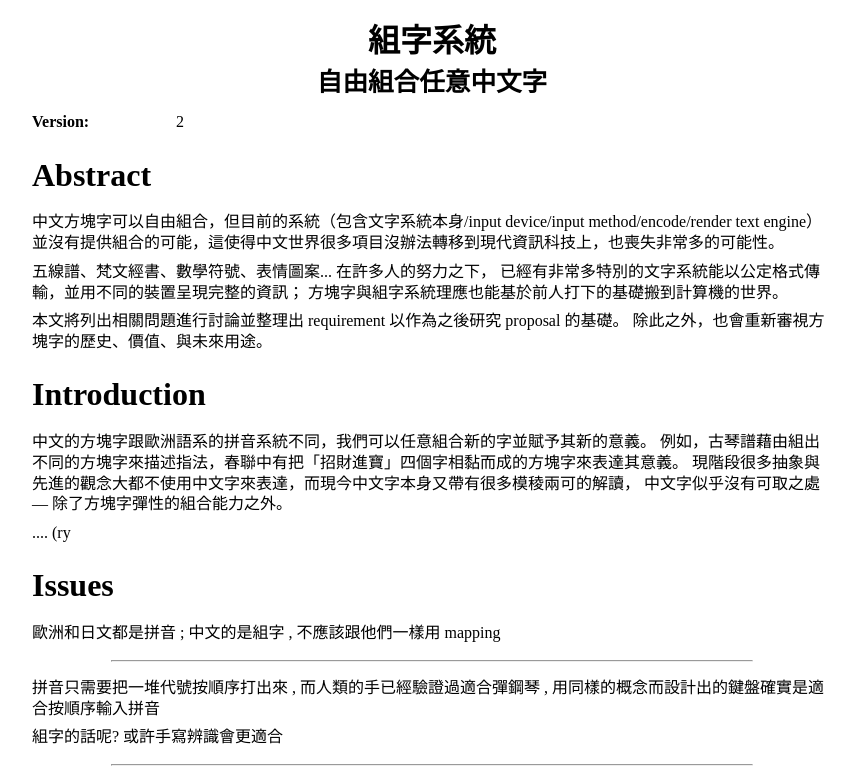
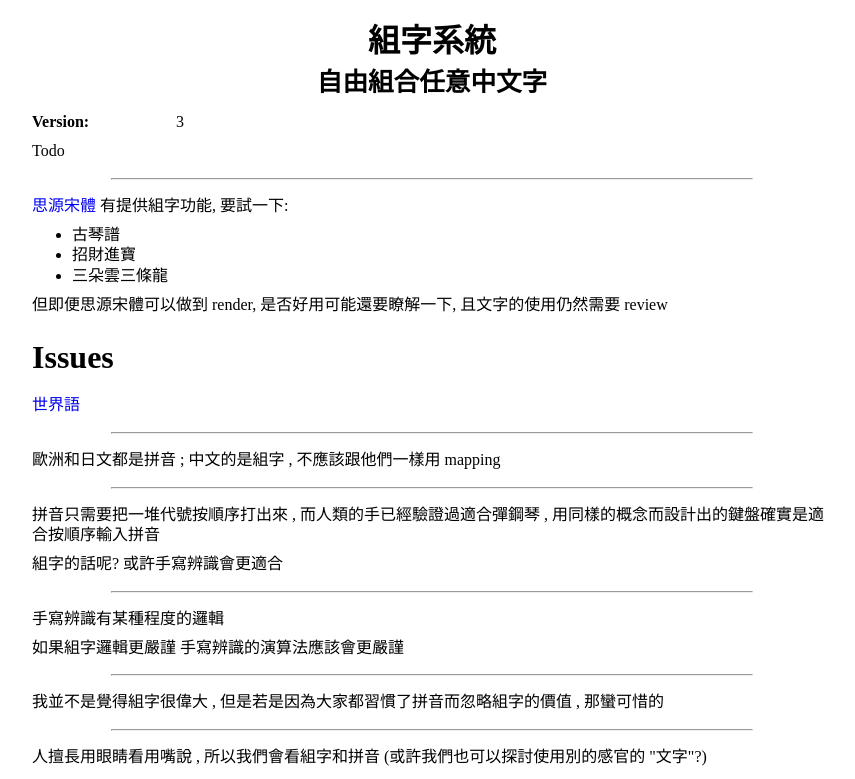
Before and after one commit to apua/apua.github.io, a plain HTML site: page index.html in a window 1280 px wide. Shown: the top 779 px of the page, without its empty margins (208-1063 px from the left). Drawn offline with Linux system fonts and the light colour scheme.

Commit message:
get Tofu font infor and list todo

```diff
--- a/index.html
+++ b/index.html
@@ -568,27 +568,38 @@ a { text-decoration: none; }
 <p class="subtitle" id="id2">自由組合任意中文字</p>
 <dl class="docinfo simple">
 <dt class="version">Version</dt>
-<dd class="version">2</dd>
+<dd class="version">3</dd>
 </dl>
-<div class="section" id="abstract">
-<h1>Abstract</h1>
-<p>中文方塊字可以自由組合，但目前的系統（包含文字系統本身/input device/input method/encode/render text engine）並沒有提供組合的可能，這使得中文世界很多項目沒辦法轉移到現代資訊科技上，也喪失非常多的可能性。</p>
-<p>五線譜、梵文經書、數學符號、表情圖案... 在許多人的努力之下，
-已經有非常多特別的文字系統能以公定格式傳輸，並用不同的裝置呈現完整的資訊；
-方塊字與組字系統理應也能基於前人打下的基礎搬到計算機的世界。</p>
-<p>本文將列出相關問題進行討論並整理出 requirement 以作為之後研究 proposal 的基礎。
-除此之外，也會重新審視方塊字的歷史、價值、與未來用途。</p>
-</div>
-<div class="section" id="introduction">
-<h1>Introduction</h1>
-<p>中文的方塊字跟歐洲語系的拼音系統不同，我們可以任意組合新的字並賦予其新的意義。
-例如，古琴譜藉由組出不同的方塊字來描述指法，春聯中有把「招財進寶」四個字相黏而成的方塊字來表達其意義。
-現階段很多抽象與先進的觀念大都不使用中文字來表達，而現今中文字本身又帶有很多模稜兩可的解讀，
-中文字似乎沒有可取之處 — 除了方塊字彈性的組合能力之外。</p>
-<p>.... (ry</p>
-</div>
+<p>Todo</p>
+<hr class="docutils" />
+<p><a class="reference external" href="https://zh.wikipedia.org/wiki/%E6%80%9D%E6%BA%90%E5%AE%8B%E4%BD%93#OpenType.E5.AD.97.E4.BD.93.E5.8A.9F.E8.83.BD">思源宋體</a> 有提供組字功能, 要試一下:</p>
+<ul class="simple">
+<li><p>古琴譜</p></li>
+<li><p>招財進寶</p></li>
+<li><p>三朵雲三條龍</p></li>
+</ul>
+<p>但即便思源宋體可以做到 render, 是否好用可能還要瞭解一下, 且文字的使用仍然需要 review</p>
+<!-- Abstract -->
+<!-- ==================== -->
+<!-- 中文方塊字可以自由組合，但目前的系統（包含文字系統本身/input device/input method/encode/render text engine）並沒有提供組合的可能，這使得中文世界很多項目沒辦法轉移到現代資訊科技上，也喪失非常多的可能性。 -->
+<!-- 五線譜、梵文經書、數學符號、表情圖案... 在許多人的努力之下， -->
+<!-- 已經有非常多特別的文字系統能以公定格式傳輸，並用不同的裝置呈現完整的資訊； -->
+<!-- 方塊字與組字系統理應也能基於前人打下的基礎搬到計算機的世界。 -->
+<!-- 本文將列出相關問題進行討論並整理出 requirement 以作為之後研究 proposal 的基礎。 -->
+<!-- 除此之外，也會重新審視方塊字的歷史、價值、與未來用途。 -->
+<!-- Introduction -->
+<!-- ==================== -->
+<!--  -->
+<!-- 中文的方塊字跟歐洲語系的拼音系統不同，我們可以任意組合新的字並賦予其新的意義。 -->
+<!-- 例如，古琴譜藉由組出不同的方塊字來描述指法，春聯中有把「招財進寶」四個字相黏而成的方塊字來表達其意義。 -->
+<!-- 現階段很多抽象與先進的觀念大都不使用中文字來表達，而現今中文字本身又帶有很多模稜兩可的解讀， -->
+<!-- 中文字似乎沒有可取之處 — 除了方塊字彈性的組合能力之外。 -->
+<!--  -->
+<!-- .... (ry -->
 <div class="section" id="issues">
 <h1>Issues</h1>
+<p><a class="reference external" href="https://zh.wikipedia.org/wiki/%E4%B8%96%E7%95%8C%E8%AF%AD">世界語</a></p>
+<hr class="docutils" />
 <p>歐洲和日文都是拼音 ; 中文的是組字 , 不應該跟他們一樣用 mapping</p>
 <hr class="docutils" />
 <p>拼音只需要把一堆代號按順序打出來 , 而人類的手已經驗證過適合彈鋼琴 , 用同樣的概念而設計出的鍵盤確實是適合按順序輸入拼音</p>
```
Also changed, not shown: 1 other file.
